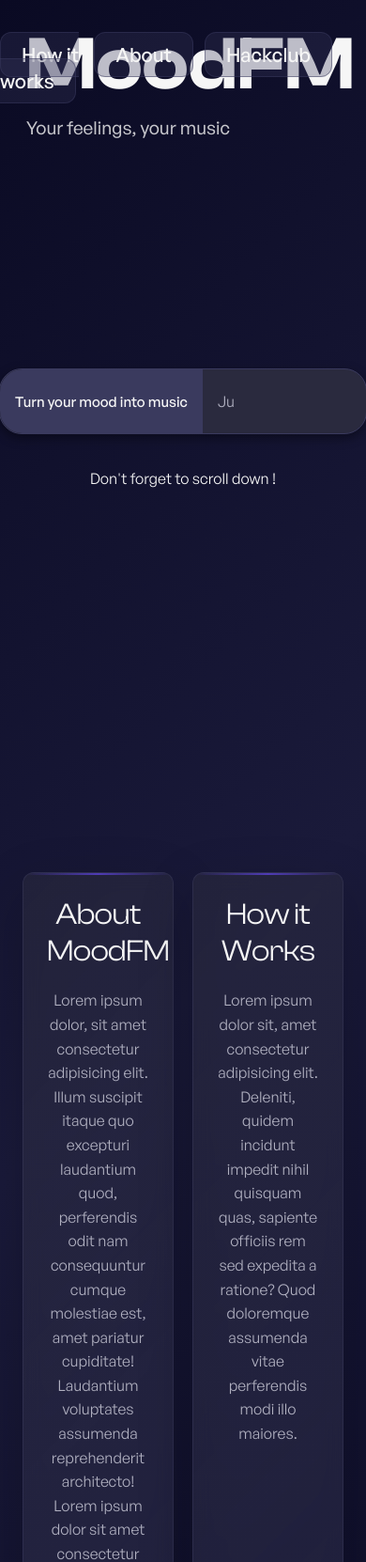
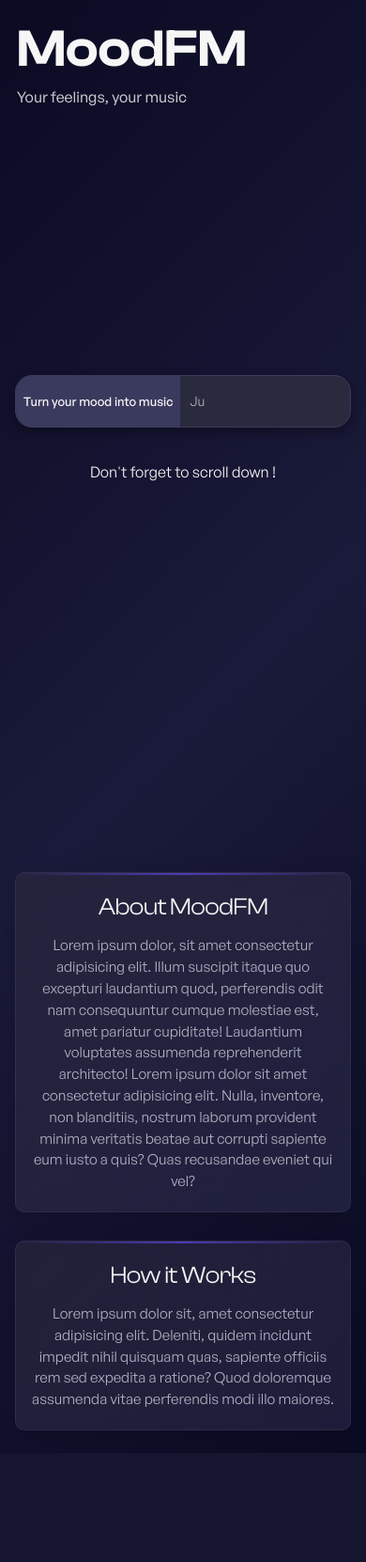
Before and after one commit to TGA25dev/MoodFM, a Flask app: page / in a window 390 px wide. Shown: the top 1662 px of the page at 94% size. After the commit the page ends 1546 px from the top, so only its background shows below. Run offline with Flask 3, Linux system fonts and the light colour scheme; parts of the project's set-up code (start-up, migrations or seed data) failed here and were passed over.

Commit message:
style(Main): add mobile responsiveness

```diff
--- a/static/css/index.css
+++ b/static/css/index.css
@@ -483,6 +483,145 @@ body.popup-open {
     box-shadow: 0 4px 12px rgba(162, 56, 255, 0.3);
 }
 
+/* Mobile responsive layout */
+@media (max-width: 768px) {
+
+  #header {
+    margin-top: 0.5rem;
+  }
+
+  .sections-container {
+    flex-direction: column;
+    gap: 30px;
+    width: 100%;
+    margin: 0 0 1.5rem;
+    padding: 0 1rem;
+    box-sizing: border-box;
+  }
+
+  .section {
+    width: 100%;
+    max-width: 100%;
+    padding: 20px 15px;
+    border-radius: 10px;
+    box-shadow: 0 10px 30px rgba(0, 0, 0, 0.15);
+    margin-left: 0;
+    margin-right: 0;
+    box-sizing: border-box;
+  }
+
+  .section h2 {
+    font-size: 1.6rem;
+    margin-bottom: 15px;
+  }
+
+  .section p {
+    font-size: 0.95rem;
+    line-height: 1.5;
+  }
+
+  #header {
+    top: 10px;
+    left: 10px;
+  }
+
+  .header-title {
+    font-size: 3.5rem;
+  }
+
+  .header-subtitle {
+    font-size: 1rem;
+  }
+
+  #navbar {
+    display: none;
+  }
+
+  #submit-container {
+    padding: 0 1rem;
+    box-sizing: border-box;
+  }
+
+  .search-container {
+    height: 56px;
+    border-radius: 18px;
+    width: 100%;
+    margin: 0;
+    padding: 0;
+    box-sizing: border-box;
+  }
+
+  .submit-mood-button {
+    height: 56px;
+    font-size: 14px;
+    padding: 0 12px;
+    min-width: 100px;
+    width: auto;
+    white-space: nowrap;
+    border-radius: 18px 0 0 18px;
+  }
+
+  .mood-input-box {
+    font-size: 14px;
+    padding: 0 10px;
+    width: 100%;
+    min-width: 0;
+  }
+
+  #streaming-links {
+    gap: 8px;
+  }
+
+  .streaming-button {
+    padding: 8px 12px;
+    font-size: 0.85rem;
+  }
+
+  .results-container {
+    padding: 30px 20px;
+    border-radius: 18px;
+    width: 90%;
+    box-sizing: border-box;
+  }
+
+  .results-container h2 {
+    font-size: 1.6rem;
+    margin-bottom: 18px;
+  }
+
+  #top-track-image {
+    width: 160px;
+    height: 160px;
+  }
+
+  #top-track-title {
+    font-size: 1.3rem;
+  }
+
+  #top-track-artist {
+    font-size: 1rem;
+  }
+
+  .go-up-link {
+    bottom: 20px;
+    padding: 10px 20px;
+    font-size: 0.9rem;
+    margin-bottom: 10px;
+  }
+}
+
+@media (max-width: 480px) {
+  .search-container {
+    width: 100%;
+    max-width: 100%;
+  }
+
+  .submit-mood-button {
+    padding: 0 8px;
+    font-size: 13px;
+  }
+}
+
 
 /* smooth scrolling for anchor links */
 html {
--- a/templates/index.htm
+++ b/templates/index.htm
@@ -23,7 +23,6 @@
                 </ul>
             </div>
         </div>
-
 
         <div id="submit-container">
             <div class="search-container">
```
